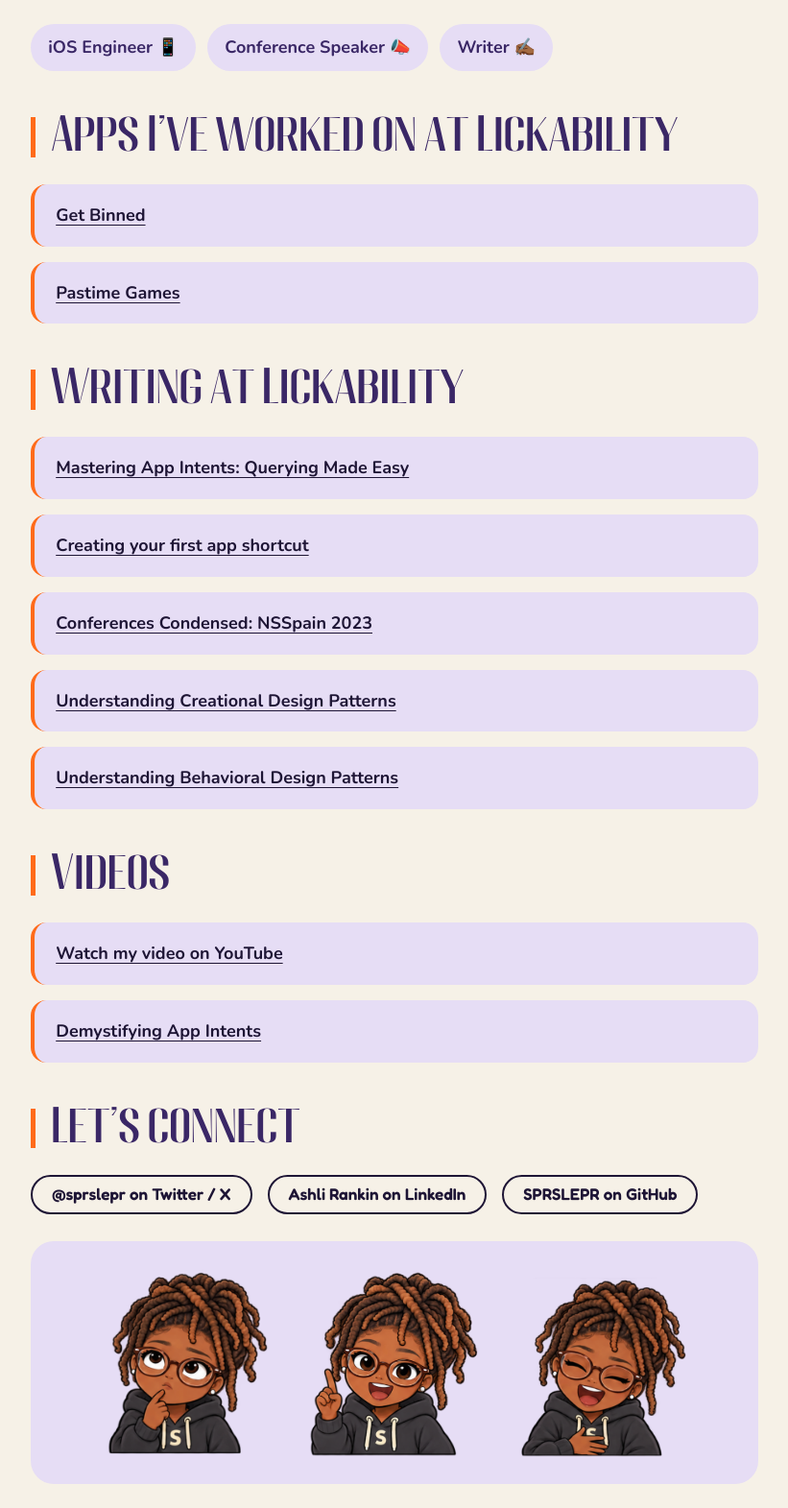
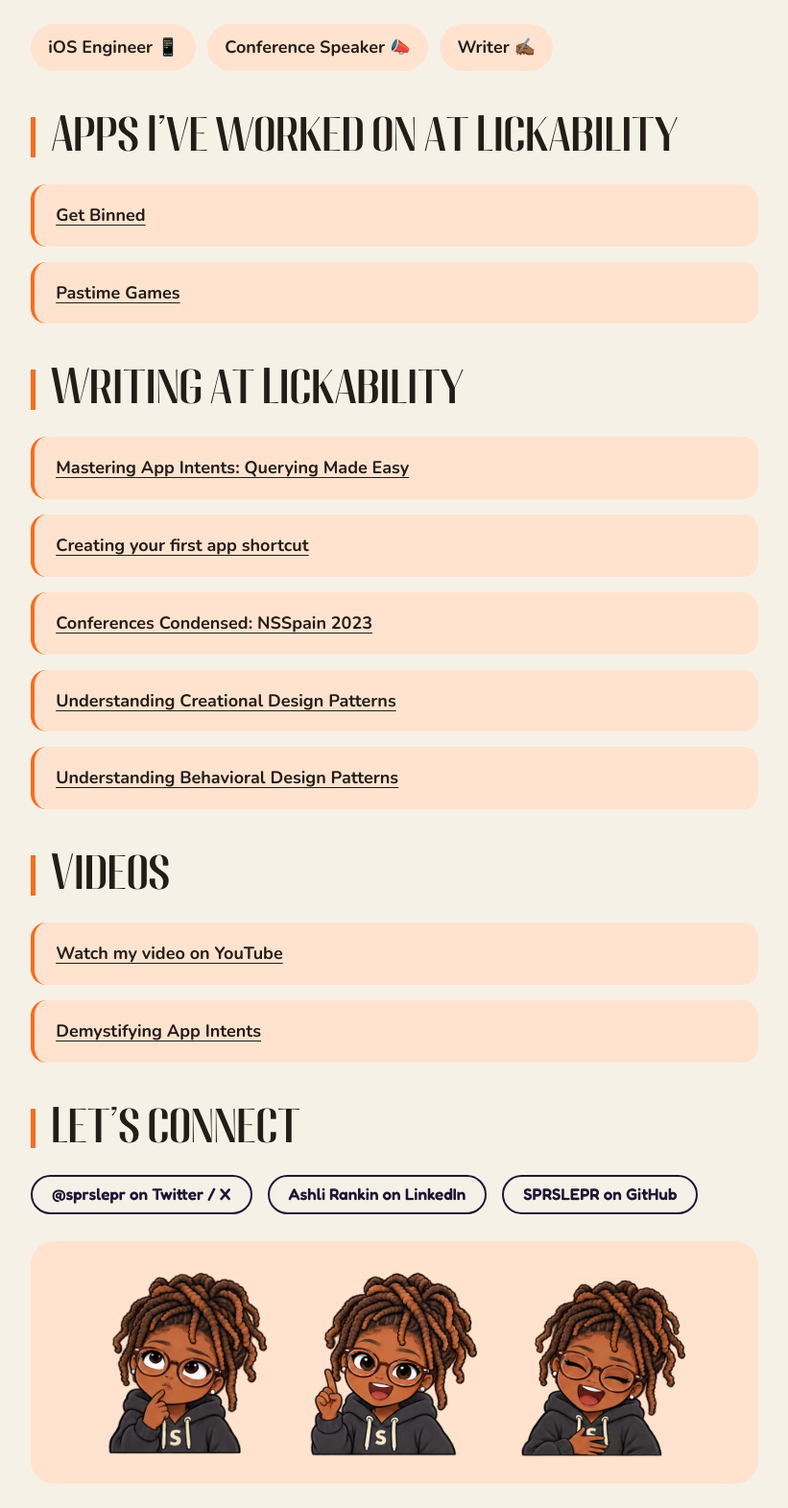
Before and after one commit to SPRSLEPR/sprslepr.com, a plain HTML site: page about.html in a window 1280 px wide. Shown: the part 955-2526 px from the top of the page at 96% size, without its empty margins (229-1050 px from the left). Drawn offline with nearby package versions, Linux system fonts and the light colour scheme.

Commit message:
Replace purple About accents with warm peach

```diff
--- a/about.html
+++ b/about.html
@@ -9,7 +9,7 @@
 <meta property="og:description" content="Meet Ashli, also known as Super Sleeper: iOS engineer, conference speaker, and writer.">
 <meta property="og:image" content="https://sprslepr.com/assets/img/og-banner.png">
 <link rel="icon" href="assets/img/favicon.png">
-<link rel="stylesheet" href="assets/css/site.css?v=7">
+<link rel="stylesheet" href="assets/css/site.css?v=8">
 </head>
 <body class="sps">
 <header class="sps-header">
--- a/assets/css/site.css
+++ b/assets/css/site.css
@@ -99,15 +99,15 @@
 }
 
 /* Static-site extras */
-.sps-about-heading{margin:20px 0 0;padding-left:16px;border-left:5px solid var(--orange);font-family:'Savannah','Fredoka',sans-serif;font-size:44px;font-weight:400;line-height:.95;color:var(--dusk);}
+.sps-about-heading{margin:20px 0 0;padding-left:16px;border-left:5px solid var(--orange);font-family:'Savannah','Fredoka',sans-serif;font-size:44px;font-weight:400;line-height:.95;color:#241C17;}
 .sps-about-roles{list-style:none;margin:0;padding:0;display:flex;flex-wrap:wrap;gap:12px;}
-.sps-about-roles li{padding:10px 18px;border-radius:999px;background:var(--lav-soft);color:var(--dusk);font-weight:700;}
+.sps-about-roles li{padding:10px 18px;border-radius:999px;background:#FFE3CF;color:#241C17;font-weight:700;}
 .sps-about-links{list-style:none;margin:0;padding:0;display:flex;flex-direction:column;gap:16px;}
-.sps-about-links a{display:block;padding:18px 22px;border-radius:16px;border-left:4px solid var(--orange);background:var(--lav-soft);font-weight:700;text-decoration:underline;text-underline-offset:4px;}
-.sps-about-links a:hover{background:#FFE3CF;}
+.sps-about-links a{display:block;padding:18px 22px;border-radius:16px;border-left:4px solid var(--orange);background:#FFE3CF;color:#241C17;font-weight:700;text-decoration:underline;text-underline-offset:4px;}
+.sps-about-links a:hover{background:#FFD0AD;color:#241C17;}
 .sps-guides-heading{display:flex;align-items:center;gap:16px;}
 .sps-guides-heading img{width:64px;height:auto;flex:none;}
-.sps-about-poses{display:flex;flex-wrap:wrap;justify-content:center;align-items:flex-end;gap:clamp(16px,4vw,40px);padding:28px;background:var(--lav-soft);border-radius:24px;}
+.sps-about-poses{display:flex;flex-wrap:wrap;justify-content:center;align-items:flex-end;gap:clamp(16px,4vw,40px);padding:28px;background:#FFE3CF;border-radius:24px;}
 .sps-about-poses img{width:clamp(100px,18vw,180px);max-width:100%;height:auto;}
 .sps-page{padding-top:64px;padding-bottom:96px;display:flex;flex-direction:column;gap:28px;max-width:860px;}
 .sps-page p{margin:0;font-size:20px;line-height:1.65;}
```
